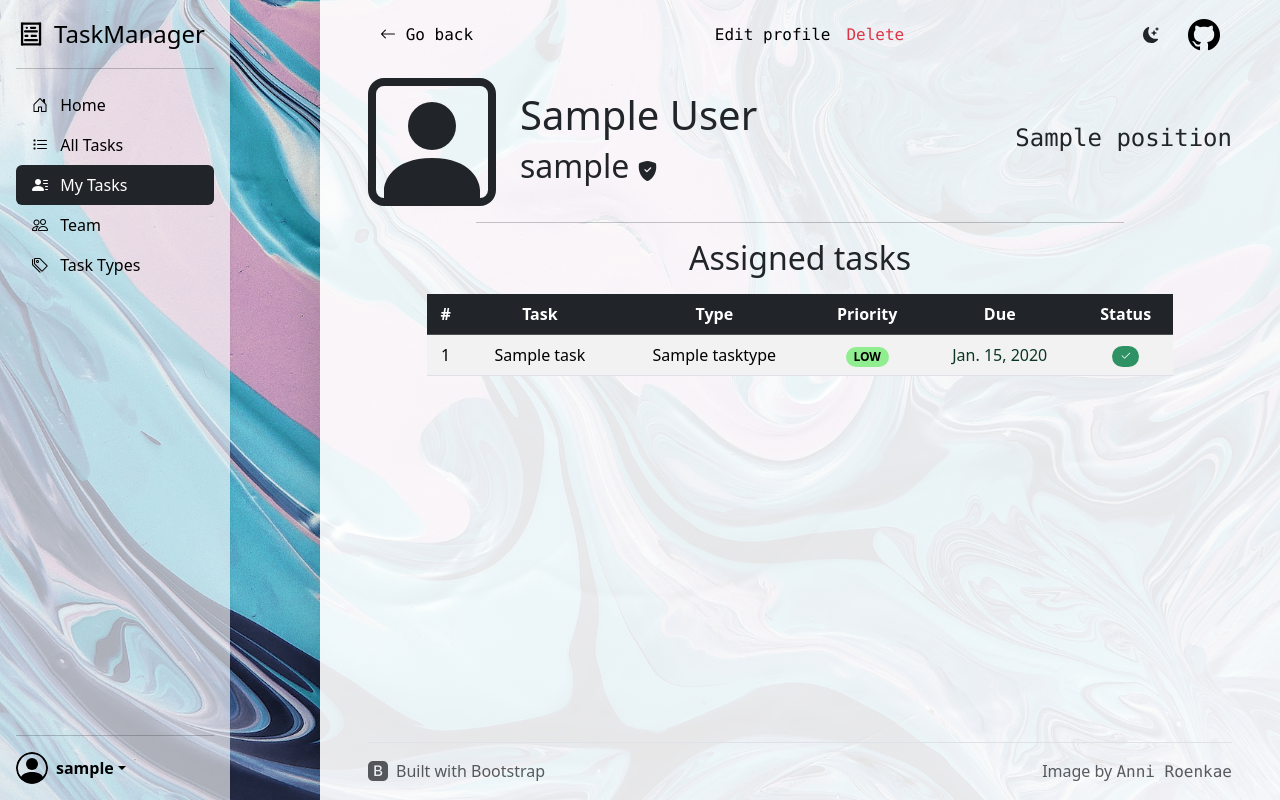
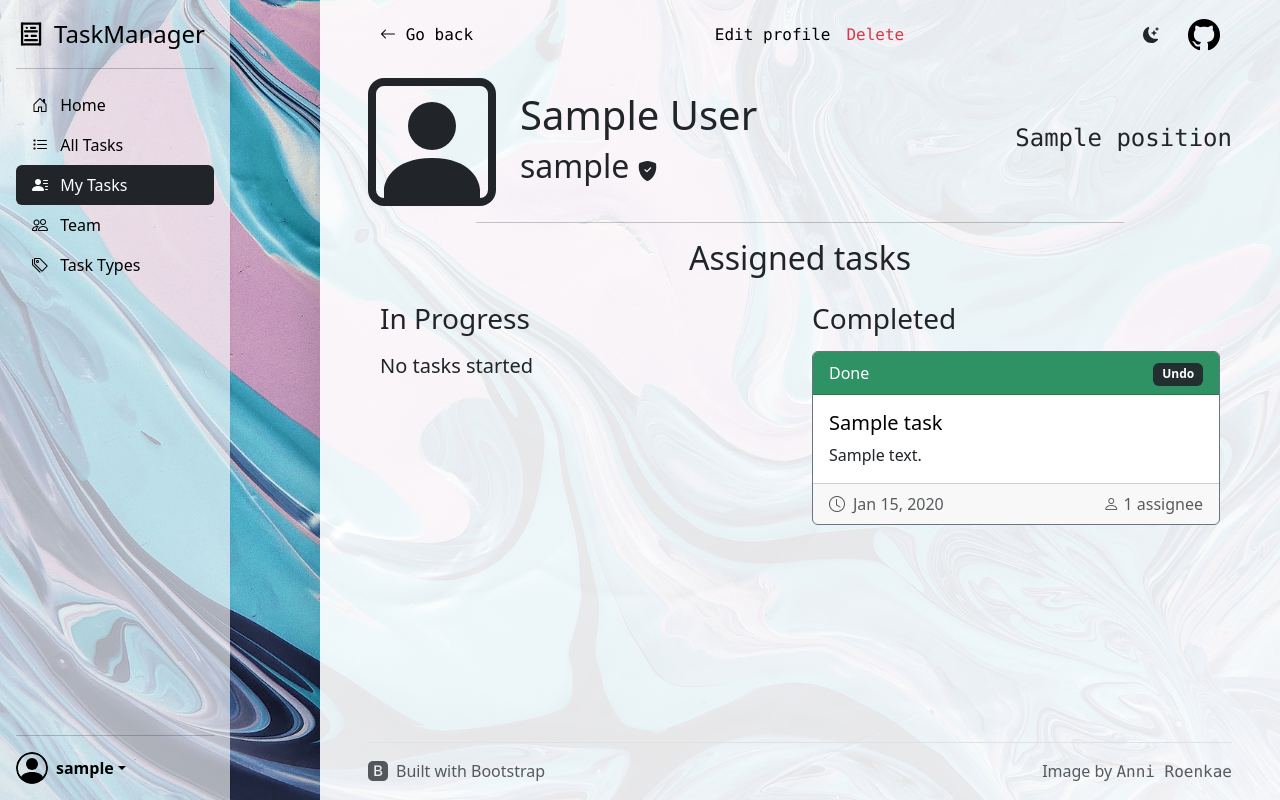
Before and after one commit to Esxoyne/it-company-task-manager, a Django app: page /team/1/ in a window 1280 px wide. Run offline with Django 4.2, Linux system fonts and the light colour scheme; a user stored in the database is signed in; tables that the repository leaves empty hold one stand-in row (values such as "Sample post").

Commit message:
Customize Worker Detail template

```diff
--- a/templates/task_manager/worker_detail.html
+++ b/templates/task_manager/worker_detail.html
@@ -42,57 +42,119 @@
 
   <hr class="w-75 mx-auto">
 
-  <div class="container text-center">
-    <h2 class="fw-light">Assigned tasks</h2>
+  <div class="container">
+    <h2 class="fw-light text-center">Assigned tasks</h2>
 
     {% if worker.tasks.all %}
-      <div class="col-11 container justify-content-center">
-        <table class="table table-striped table-hover mt-3">
-          <thead class="{{ is_dark_mode|yesno:"table-light,table-dark" }}">
-            <tr>
-              <th>#</th>
-              <th>Task</th>
-              <th>Type</th>
-              <th>Priority</th>
-              <th>Due</th>
-              <th>Status</th>
-            </tr>
-          </thead>
-          <tbody>
-            {% for task in worker.tasks.all %}
-            <tr>
-              <td>{{ task.id }}</td>
-              <td>
-                <a class="link-body-emphasis text-decoration-none" href="{% url "task_manager:task-detail" pk=task.id %}">{{ task.name }}</a>
-              </td>
-              <td>{{ task.task_type.name }}</td>
-              <td>
-                <span class="badge rounded-pill {{ task.priority }}-priority">
-                  {{ task.priority|upper }}
-                </span>
-              </td>
-              <td>
-                {% if task.is_completed %}
-                  <span class="text-success-emphasis">{{ task.deadline }}</span>
-                {% elif task.is_at_risk %}
-                  <span class="text-warning-emphasis">{{ task.deadline }}</span>
-                {% else %}
-                  <span>{{ task.deadline }}</span>
+      <div class="row mt-4">
+        <div class="col-sm-12 col-md-6">
+          <h3 class="fw-light mb-3">In Progress</h3>
+            {% for task in incomplete_tasks %}
+              <div class="card border-secondary mb-3">
+                <div
+                  class="card-header d-flex justify-content-between align-items-center"
+                >
+                  {% if task.is_overdue %}
+                    <span class="text-danger-emphasis">Overdue</span>
+                  {% elif task.is_at_risk %}
+                    <span class="text-warning-emphasis">At Risk</span>
+                  {% else %}
+                    In Progress
+                  {% endif %}
+                  {% if worker == user %}
+                    {% if task.is_overdue %}
+                      <a
+                        href="{% url "task_manager:task-renew" pk=task.id %}"
+                        class="btn badge text-decoration-none {{ is_dark_mode|yesno:"text-bg-light,text-bg-dark"}}"
+                      >
+                        Renew
+                      </a>
+                    {% else %}
+                    <form
+                      action="{% url "task_manager:toggle-task-complete" pk=task.id %}"
+                      class="d-inline"
+                      method="post"
+                      novalidate
+                    >
+                      {% csrf_token %}
+                      <button
+                        type="submit"
+                        class="btn badge text-decoration-none {{ is_dark_mode|yesno:"text-bg-light,text-bg-dark"}}"
+                      >
+                        Complete
+                      </button>
+                      <input type="hidden" name="referer" value="worker-detail">
+                    </form>
+                    {% endif %}
+                  {% endif %}
+                </div>
+                <div class="card-body">
+                  <h5 class="card-title">
+                    <a
+                      href="{% url "task_manager:task-detail" pk=task.id %}"
+                      class="text-decoration-none link-body-emphasis"
+                    >
+                      {{ task.name }}
+                    </a>
+                  </h5>
+                  <p class="card-text">{{ task.description|truncatechars:64 }}</p>
+                  <span class="badge rounded-pill {{ is_dark_mode|yesno:"text-bg-light,text-bg-dark"}}">{{ task.task_type.name }}</span>
+                </div>
+                <div class="card-footer text-body-secondary d-flex justify-content-between">
+                  <span><i class="bi bi-clock me-2"></i>{{ task.deadline|date:"M j, Y" }}</span>
+                  <span><i class="bi bi-person"></i> {{ task.assignees.count }} assignee{{ task.assignees.count|pluralize }}</span>
+                </div>
+              </div>
+            {% empty %}
+              <p class="fw-light fs-5">No tasks started</p>
+            {% endfor %}
+        </div>
+        <div class="col-sm-12 col-md-6">
+          <h3 class="fw-light mb-3">Completed</h3>
+          {% for task in completed_tasks %}
+            <div class="card border-secondary mb-3">
+              <div
+                class="card-header {{ task.is_completed|yesno:"text-bg-success,"}} d-flex justify-content-between align-items-center"
+              >
+                Done
+                {% if worker == user %}
+                  <form
+                    action="{% url "task_manager:toggle-task-complete" pk=task.id %}"
+                    class="d-inline"
+                    method="post"
+                    novalidate
+                  >
+                    {% csrf_token %}
+                    <button
+                      type="submit"
+                      class="btn badge text-decoration-none {{ is_dark_mode|yesno:"text-bg-light,text-bg-dark"}}"
+                    >
+                      Undo
+                    </button>
+                    <input type="hidden" name="referer" value="worker-detail">
+                  </form>
                 {% endif %}
-              </td>
-              <td>
-                {% if task.is_completed %}
-                  <span class="badge rounded-pill text-bg-success"><i class="bi bi-check2"></i></span>
-                {% elif task.is_at_risk %}
-                  <span class="badge rounded-pill text-bg-warning"><i class="bi bi-exclamation"></i></span>
-                {% else %}
-                  <span class="badge rounded-pill {{ is_dark_mode|yesno:"text-bg-light,text-bg-dark" }}"><i class="bi bi-arrow-clockwise"></i></span>
-                {% endif %}
-              </td>
-            </tr>
-            {% endfor %}
-          </tbody>
-        </table>
+              </div>
+              <div class="card-body">
+                <h5 class="card-title">
+                  <a
+                    href="{% url "task_manager:task-detail" pk=task.id %}"
+                    class="text-decoration-none link-body-emphasis"
+                  >
+                    {{ task.name }}
+                  </a>
+                </h5>
+                <p class="card-text">{{ task.description|truncatechars:64 }}</p>
+              </div>
+              <div class="card-footer text-body-secondary d-flex justify-content-between">
+                <span><i class="bi bi-clock me-2"></i>{{ task.deadline|date:"M j, Y" }}</span>
+                <span><i class="bi bi-person"></i> {{ task.assignees.count }} assignee{{ task.assignees.count|pluralize }}</span>
+              </div>
+            </div>
+          {% empty %}
+            <p class="fw-light fs-5">No completed tasks</p>
+          {% endfor %}
+        </div>
       </div>
     {% else %}
       <span class="fw-light fs-4">This user is not assigned any tasks</span>
```
